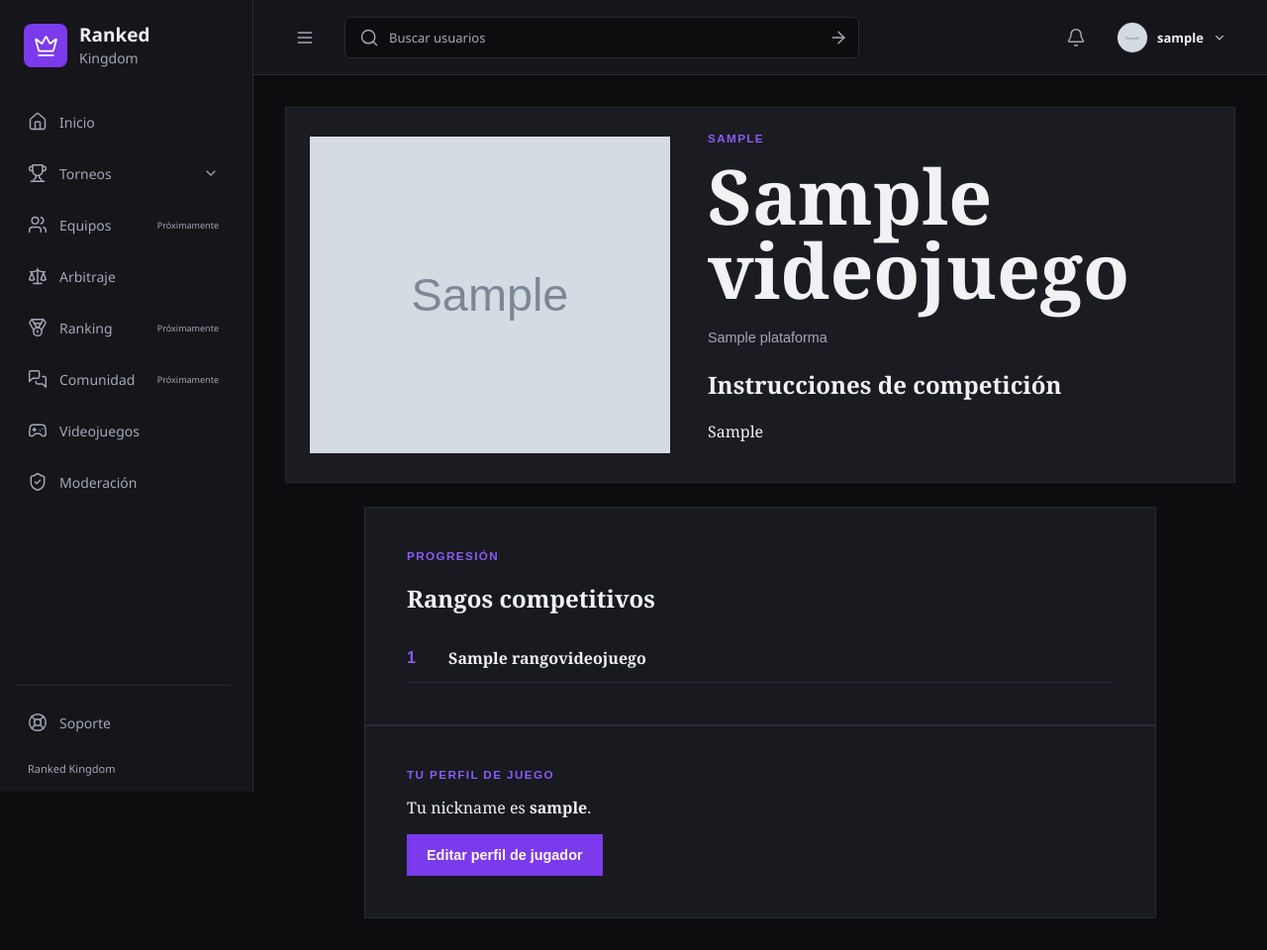
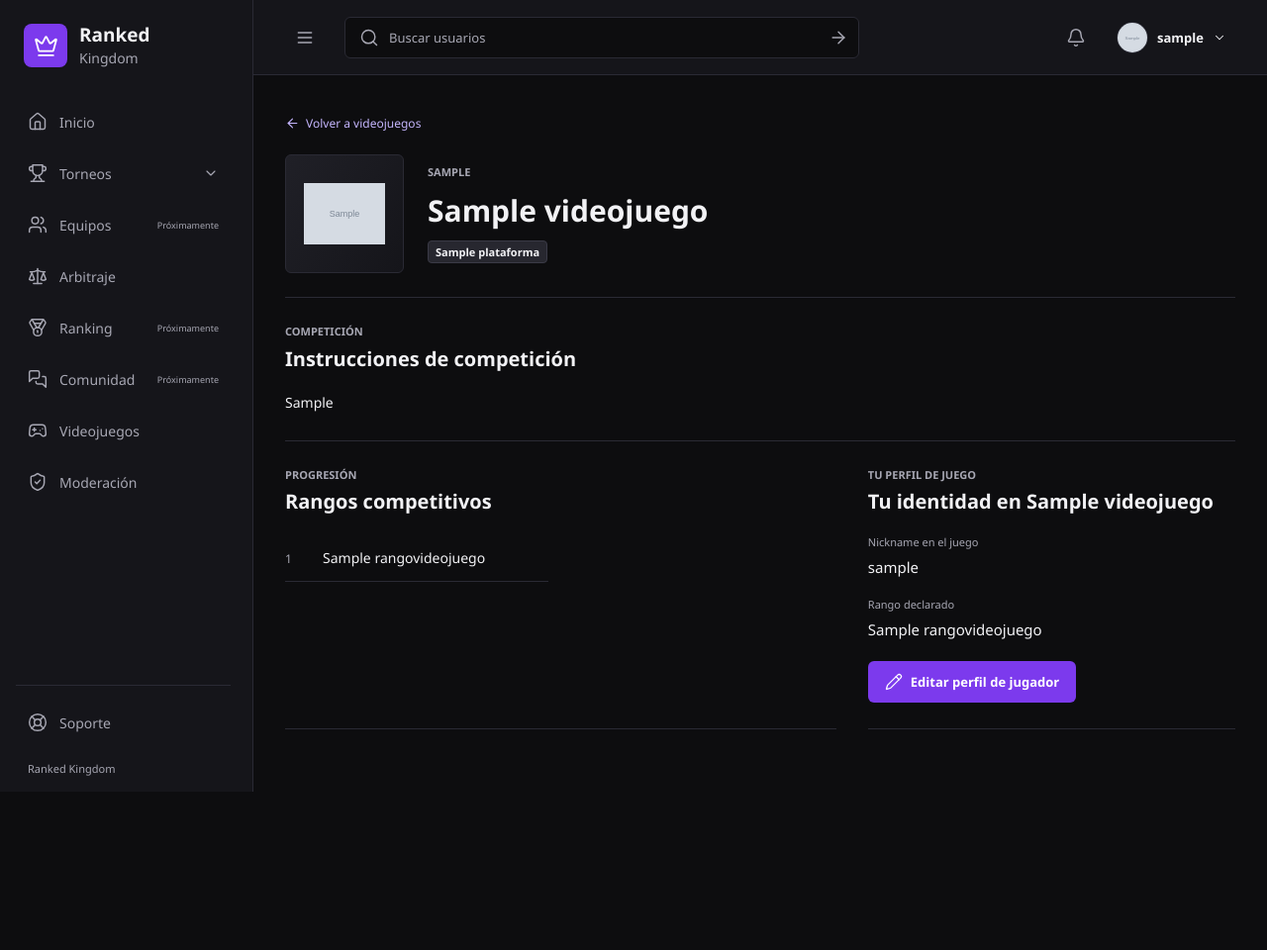
Before and after one commit to donvi22/plataforma-torneos-django, a Django app: page /videojuegos/1/ in a window 1280 px wide. Shown: the whole page at 99% size. After the commit the page ends 800 px from the top, so only its background shows below. Run offline with Django 5.2, Linux system fonts and the light colour scheme; a user stored in the database is signed in; tables that the repository leaves empty hold one stand-in row (values such as "Sample post"); grey boxes marked "Sample" are stand-in pictures.

Commit message:
Rediseña catálogo y fichas de videojuegos

```diff
--- /dev/null
+++ b/static/css/games.css
@@ -0,0 +1,53 @@
+.rk-games { overflow-wrap: anywhere; }
+body:has(.rk-games) .messages { font: 13px/1.6 'Segoe UI', sans-serif; max-width: 1280px; }
+body:has(.rk-games) .message { background: #1B1B22; border: 1px solid #2A2A34; border-left: 3px solid #8B5CF6; border-radius: 4px; color: #F2F2F5; }
+.rk-games .rk-game-filters { grid-template-columns: minmax(0, 1.7fr) minmax(0, 1fr) auto; }
+.rk-game-cards { margin-top: 24px; }
+.rk-games .rk-game-media { height: 150px; }
+.rk-games .rk-game-media > .rk-card-game-image { object-fit: contain; padding: 18px; }
+.rk-game-media .rk-card-media-fallback svg { height: 40px; width: 40px; }
+.rk-game-card .rk-card-body { gap: 12px; padding: 16px; }
+.rk-game-card h2 { font-size: 19px; line-height: 1.4; }
+.rk-game-card h2 a { text-decoration: none; }
+.rk-game-card h2 a:hover { color: #C4B5FD; }
+.rk-game-platforms { align-items: center; display: flex; flex-wrap: wrap; gap: 6px; min-width: 0; }
+.rk-game-platforms .rk-badge { font-size: 11px; }
+.rk-game-card .rk-card-link { margin-top: auto; min-height: 40px; }
+.rk-game-card:hover, .rk-game-card:focus-within { border-color: #5B477A; }
+.rk-game-empty { border-bottom: 1px solid var(--rk-border); display: grid; gap: 10px; padding: 32px 0; }
+.rk-game-empty > svg { color: var(--rk-muted); height: 26px; width: 26px; }
+.rk-game-empty h2 { font-size: 18px; }
+.rk-game-empty .rk-description { margin: 0; }
+.rk-game-heading { border-bottom: 1px solid var(--rk-border); padding-bottom: 24px; }
+.rk-game-identity { align-items: center; display: flex; flex-wrap: wrap; gap: 24px; margin-top: 16px; }
+.rk-games .rk-game-detail-media { border: 1px solid var(--rk-border); border-radius: 6px; flex: 0 0 120px; height: 120px; width: 120px; }
+.rk-game-detail-copy { display: grid; flex: 1 1 300px; gap: 12px; min-width: 0; }
+.rk-game-detail-copy h1 { font-size: 30px; }
+.rk-game-section { border-bottom: 1px solid var(--rk-border); min-width: 0; padding: 26px 0; }
+.rk-game-section > .rk-kicker { margin-bottom: 6px; }
+.rk-game-columns { display: grid; gap: 32px; grid-template-columns: minmax(0, 1.5fr) minmax(0, 1fr); }
+.rk-game-columns--public { grid-template-columns: minmax(0, 1fr); }
+.rk-game-instructions { font-size: 14px; line-height: 1.8; margin-top: 18px !important; }
+.rk-game-ranks { display: grid; gap: 0 24px; grid-template-columns: repeat(2, minmax(0, 1fr)); list-style: none; margin: 20px 0 0; padding: 0; }
+.rk-game-ranks li { align-items: baseline; border-bottom: 1px solid var(--rk-border); display: flex; gap: 12px; min-width: 0; padding: 14px 0; }
+.rk-game-ranks li > span { color: var(--rk-muted); flex: 0 0 26px; font-size: 12px; }
+.rk-game-ranks strong { font-size: 14px; font-weight: 500; min-width: 0; }
+.rk-game-personal { display: grid; gap: 20px; margin-top: 20px; }
+.rk-game-personal dl { display: grid; gap: 18px; margin: 0; }
+.rk-game-personal dt { color: var(--rk-muted); font-size: 11px; }
+.rk-game-personal dd { font-size: 15px; line-height: 1.6; margin: 6px 0 0; }
+.rk-game-personal .rk-btn { justify-self: start; }
+.rk-games :is(h1, h2) { scroll-margin-top: calc(var(--rk-topbar-height, 76px) + 18px); }
+@media (max-width: 1100px) {
+    .rk-game-columns { gap: 0; grid-template-columns: minmax(0, 1fr); }
+}
+@media (max-width: 650px) {
+    .rk-games .rk-game-filters { grid-template-columns: minmax(0, 1fr); }
+    .rk-games .rk-game-media { height: 140px; }
+    .rk-game-identity { align-items: flex-start; gap: 18px; }
+    .rk-games .rk-game-detail-media { flex-basis: 80px; height: 80px; width: 80px; }
+    .rk-game-detail-copy { flex-basis: calc(100% - 98px); }
+    .rk-game-detail-copy h1 { font-size: 26px; }
+    .rk-game-ranks { grid-template-columns: minmax(0, 1fr); }
+    .rk-game-personal .rk-btn { width: 100%; }
+}
--- /dev/null
+++ b/templates/components/videojuego_media.html
@@ -0,0 +1,2 @@
+{% load static %}
+{% if videojuego.imagen %}<img class="rk-card-game-image" src="{{ videojuego.imagen.url }}" alt="Imagen de {{ videojuego.nombre }}" loading="lazy">{% else %}<div class="rk-card-media-fallback" aria-hidden="true"><svg viewBox="0 0 24 24"><use href="{% static 'img/lucide.svg' %}#gamepad-2"></use></svg></div>{% endif %}
--- a/templates/videojuegos/ficha.html
+++ b/templates/videojuegos/ficha.html
@@ -1,7 +1,17 @@
 {% extends 'base.html' %}
+{% load static %}
 {% block title %}{{ videojuego.nombre }} · Arena provisional{% endblock %}
+{% block page_styles %}
+<link rel="stylesheet" href="{% static 'css/dashboard.css' %}">
+<link rel="stylesheet" href="{% static 'css/games.css' %}">
+{% endblock %}
 {% block content %}
-<section class="game-detail-panel">{% if videojuego.imagen %}<img class="game-detail-image" src="{{ videojuego.imagen.url }}" alt="Imagen de {{ videojuego.nombre }}">{% else %}<div class="game-detail-image game-thumb-fallback" aria-hidden="true">{{ videojuego.nombre|first|upper }}</div>{% endif %}<div class="game-detail-copy"><p class="eyebrow">{{ videojuego.genero }}</p><h1>{{ videojuego.nombre }}</h1><p class="muted">{% for plataforma in videojuego.plataformas.all %}{{ plataforma.nombre }}{% if not forloop.last %} · {% endif %}{% empty %}Plataforma por definir{% endfor %}</p>{% if videojuego.instrucciones_competicion %}<h2>Instrucciones de competición</h2><p>{{ videojuego.instrucciones_competicion|linebreaksbr }}</p>{% endif %}</div></section>
-<section class="profile-panel"><p class="eyebrow">Progresión</p><h2>Rangos competitivos</h2>{% if videojuego.rangos.all %}<ol class="rank-list">{% for rango in videojuego.rangos.all %}<li><span>{{ rango.posicion }}</span><strong>{{ rango.nombre }}</strong></li>{% endfor %}</ol>{% else %}<p class="muted">El rango competitivo no es necesario para este videojuego.</p>{% endif %}</section>
-{% if user.is_authenticated %}<section class="profile-panel"><p class="eyebrow">Tu perfil de juego</p>{% if perfil_jugador %}<p>Tu nickname es <strong>{{ perfil_jugador.nick_en_juego }}</strong>.</p><a class="button" href="{% url 'editar-perfil-videojuego' videojuego.pk %}">Editar perfil de jugador</a>{% else %}<p class="muted">Todavía no tienes un perfil para este videojuego.</p><a class="button" href="{% url 'crear-perfil-videojuego' videojuego.pk %}">Crear perfil de jugador</a>{% endif %}</section>{% endif %}
+<article class="rk-dashboard rk-games">
+<header class="rk-game-heading"><a class="rk-section-link" href="{% url 'catalogo-videojuegos' %}"><svg viewBox="0 0 24 24" aria-hidden="true"><use href="{% static 'img/lucide.svg' %}#arrow-left"></use></svg>Volver a videojuegos</a><div class="rk-game-identity"><div class="rk-card-media rk-game-media rk-game-detail-media{% if not videojuego.imagen %} rk-card-media--fallback{% endif %}">{% include 'components/videojuego_media.html' with videojuego=videojuego only %}</div><div class="rk-game-detail-copy"><p class="rk-kicker">{{ videojuego.genero }}</p><h1>{{ videojuego.nombre }}</h1><div class="rk-game-platforms" aria-label="Plataformas compatibles del juego">{% for plataforma in videojuego.plataformas.all %}<span class="rk-badge">{{ plataforma.nombre }}</span>{% empty %}<span class="rk-metadata">Plataforma por definir</span>{% endfor %}</div></div></div></header>
+{% if videojuego.instrucciones_competicion %}<section class="rk-game-section" aria-labelledby="instructions-title"><p class="rk-kicker">Competición</p><h2 id="instructions-title">Instrucciones de competición</h2><p class="rk-game-instructions">{{ videojuego.instrucciones_competicion|linebreaksbr }}</p></section>{% endif %}
+<div class="rk-game-columns{% if not user.is_authenticated %} rk-game-columns--public{% endif %}">
+<section class="rk-game-section" aria-labelledby="ranks-title"><p class="rk-kicker">Progresión</p><h2 id="ranks-title">Rangos competitivos</h2>{% if videojuego.rangos.all %}<ol class="rk-game-ranks">{% for rango in videojuego.rangos.all %}<li><span>{{ rango.posicion }}</span><strong>{{ rango.nombre }}</strong></li>{% endfor %}</ol>{% else %}<p class="rk-description">El rango competitivo no es necesario para este videojuego.</p>{% endif %}</section>
+{% if user.is_authenticated %}<section class="rk-game-section" aria-labelledby="personal-title"><p class="rk-kicker">Tu perfil de juego</p><h2 id="personal-title">Tu identidad en {{ videojuego.nombre }}</h2><div class="rk-game-personal">{% if perfil_jugador %}<dl><div><dt>Nickname en el juego</dt><dd>{{ perfil_jugador.nick_en_juego }}</dd></div><div><dt>Rango declarado</dt><dd>{% if perfil_jugador.rango_declarado %}{{ perfil_jugador.rango_declarado.nombre }}{% else %}Sin rango declarado{% endif %}</dd></div></dl><a class="rk-btn rk-btn--primary" href="{% url 'editar-perfil-videojuego' videojuego.pk %}"><svg viewBox="0 0 24 24" aria-hidden="true"><use href="{% static 'img/lucide.svg' %}#pencil"></use></svg>Editar perfil de jugador</a>{% else %}<p class="rk-description">Todavía no tienes un perfil para este videojuego.</p><a class="rk-btn rk-btn--primary" href="{% url 'crear-perfil-videojuego' videojuego.pk %}"><svg viewBox="0 0 24 24" aria-hidden="true"><use href="{% static 'img/lucide.svg' %}#plus"></use></svg>Crear perfil de jugador</a>{% endif %}</div></section>{% endif %}
+</div>
+</article>
 {% endblock %}
```
Also changed, not shown: templates/videojuegos/catalogo.html (+14 -6 lines), videojuegos/test_views.py (+73 -1 lines).
